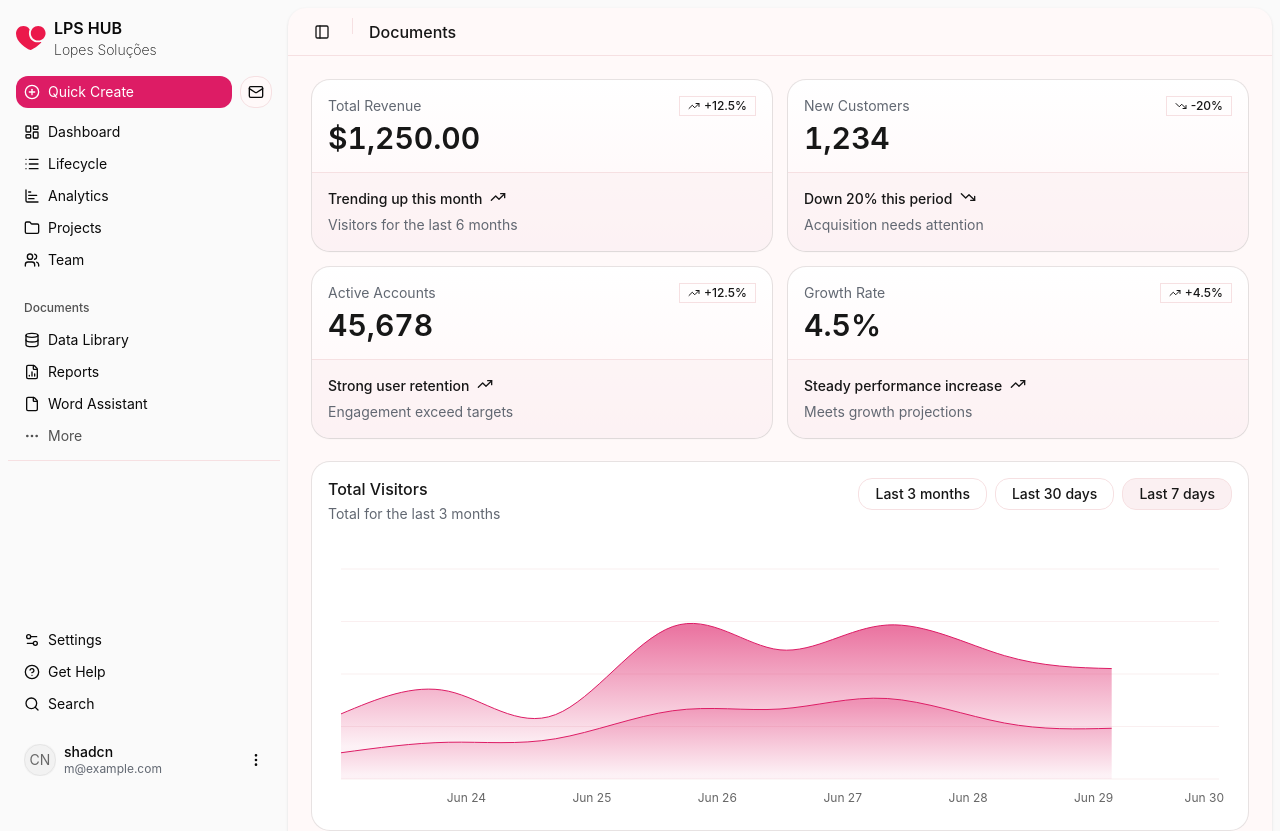
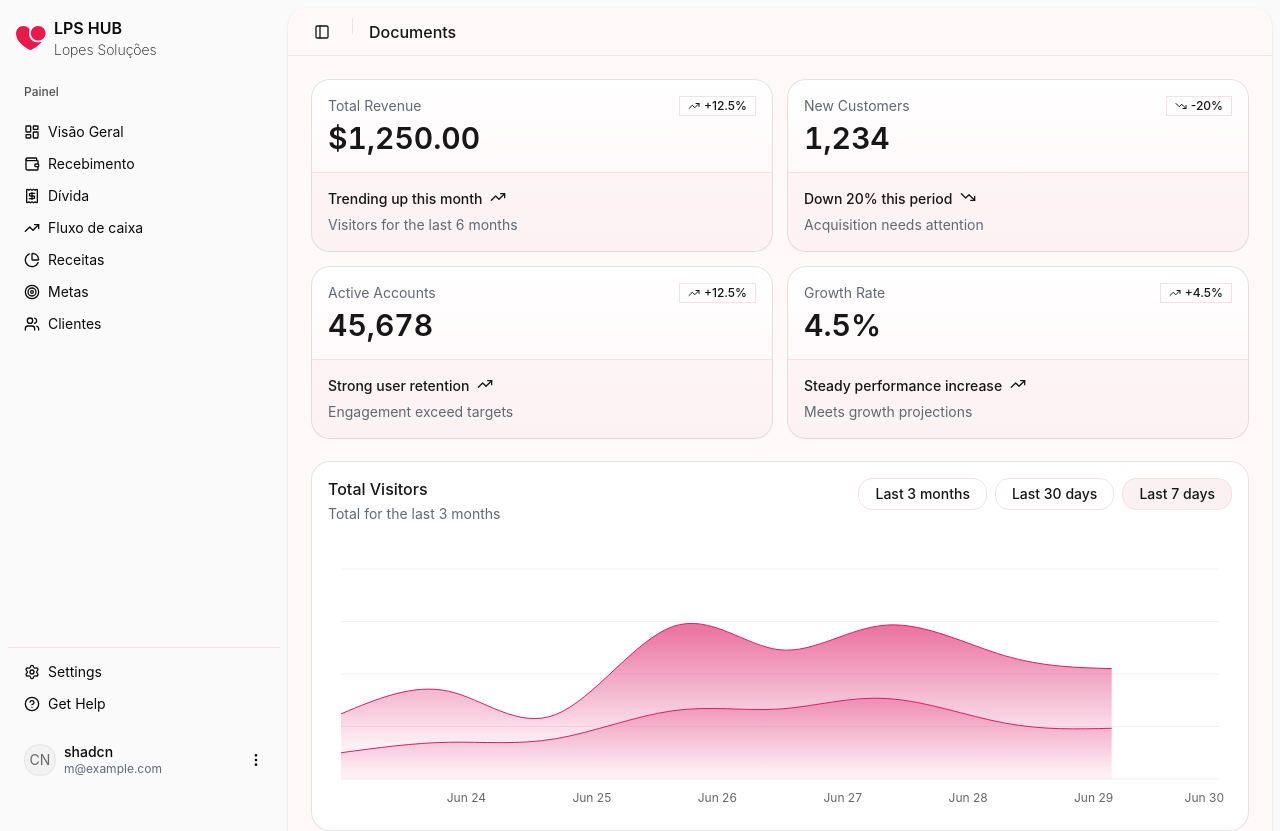
Before and after one commit to yolmat/Lpshub, a Next.js app: page /dashboard in a window 1280 px wide. Shown: the top 831 px of the page. Built offline with nearby package versions, Linux system fonts and the light colour scheme.

Commit message:
Add icons and ajust sidebar

```diff
--- a/components/app-sidebar.jsx
+++ b/components/app-sidebar.jsx
@@ -4,7 +4,6 @@ import * as React from "react";
 
 import IconLopes from "./iconLopes";
 
-import { NavDocuments } from "@/components/nav-documents";
 import { NavMain } from "@/components/nav-main";
 import { NavSecondary } from "@/components/nav-secondary";
 import { NavUser } from "@/components/nav-user";
@@ -13,27 +12,19 @@ import {
   SidebarContent,
   SidebarFooter,
   SidebarHeader,
-  SidebarMenu,
-  SidebarMenuButton,
-  SidebarMenuItem,
 } from "@/components/ui/sidebar";
 import {
   LayoutDashboardIcon,
-  ListIcon,
-  ChartBarIcon,
-  FolderIcon,
+  WalletIcon,
+  ReceiptIcon,
+  TrendingUpIcon,
+  PieChartIcon,
+  TargetIcon,
   UsersIcon,
-  CameraIcon,
-  FileTextIcon,
-  Settings2Icon,
-  CircleHelpIcon,
-  SearchIcon,
-  DatabaseIcon,
-  FileChartColumnIcon,
-  FileIcon,
-  CommandIcon,
+  SettingsIcon,
+  HelpCircleIcon,
 } from "lucide-react";
-import Image from "next/image";
+
 import { Separator } from "./ui/separator";
 
 const data = {
@@ -44,111 +35,51 @@ const data = {
   },
   navMain: [
     {
-      title: "Dashboard",
+      title: "Visão Geral",
       url: "#",
       icon: <LayoutDashboardIcon />,
     },
     {
-      title: "Lifecycle",
+      title: "Recebimento",
       url: "#",
-      icon: <ListIcon />,
+      icon: <WalletIcon />,
     },
     {
-      title: "Analytics",
+      title: "Dívida",
       url: "#",
-      icon: <ChartBarIcon />,
+      icon: <ReceiptIcon />,
     },
     {
-      title: "Projects",
+      title: "Fluxo de caixa",
       url: "#",
-      icon: <FolderIcon />,
+      icon: <TrendingUpIcon />,
     },
     {
-      title: "Team",
+      title: "Receitas",
+      url: "#",
+      icon: <PieChartIcon />,
+    },
+    {
+      title: "Metas",
+      url: "#",
+      icon: <TargetIcon />,
+    },
+    {
+      title: "Clientes",
       url: "#",
       icon: <UsersIcon />,
-    },
-  ],
-  navClouds: [
-    {
-      title: "Capture",
-      icon: <CameraIcon />,
-      isActive: true,
-      url: "#",
-      items: [
-        {
-          title: "Active Proposals",
-          url: "#",
-        },
-        {
-          title: "Archived",
-          url: "#",
-        },
-      ],
-    },
-    {
-      title: "Proposal",
-      icon: <FileTextIcon />,
-      url: "#",
-      items: [
-        {
-          title: "Active Proposals",
-          url: "#",
-        },
-        {
-          title: "Archived",
-          url: "#",
-        },
-      ],
-    },
-    {
-      title: "Prompts",
-      icon: <FileTextIcon />,
-      url: "#",
-      items: [
-        {
-          title: "Active Proposals",
-          url: "#",
-        },
-        {
-          title: "Archived",
-          url: "#",
-        },
-      ],
     },
   ],
   navSecondary: [
     {
       title: "Settings",
       url: "#",
-      icon: <Settings2Icon />,
+      icon: <SettingsIcon />,
     },
     {
       title: "Get Help",
       url: "#",
-      icon: <CircleHelpIcon />,
-    },
-    {
-      title: "Search",
-      url: "#",
-      icon: <SearchIcon />,
-    },
-  ],
-  documents: [
-    {
-      name: "Data Library",
-      url: "#",
-      icon: <DatabaseIcon />,
-    },
-    {
-      name: "Reports",
-      url: "#",
-      icon: <FileChartColumnIcon />,
-    },
-    {
-      name: "Word Assistant",
-      url: "#",
-      icon: <FileIcon />,
+      icon: <HelpCircleIcon />,
     },
   ],
 };
@@ -165,9 +96,8 @@ export function AppSidebar({ ...props }) {
       </SidebarHeader>
       <SidebarContent>
         <NavMain items={data.navMain} />
-        <NavDocuments items={data.documents} />
-        <Separator />
-        <NavSecondary items={data.navSecondary} className="mt-auto" />
+        <Separator className="mt-auto" />
+        <NavSecondary items={data.navSecondary} />
       </SidebarContent>
       <SidebarFooter>
         <NavUser user={data.user} />
--- a/components/nav-main.jsx
+++ b/components/nav-main.jsx
@@ -1,38 +1,20 @@
-"use client"
+"use client";
 
-import { Button } from "@/components/ui/button"
 import {
   SidebarGroup,
   SidebarGroupContent,
+  SidebarGroupLabel,
   SidebarMenu,
   SidebarMenuButton,
   SidebarMenuItem,
-} from "@/components/ui/sidebar"
-import { CirclePlusIcon, MailIcon } from "lucide-react"
+} from "@/components/ui/sidebar";
 
-export function NavMain({
-  items
-}) {
+export function NavMain({ items }) {
   return (
     <SidebarGroup>
       <SidebarGroupContent className="flex flex-col gap-2">
-        <SidebarMenu>
-          <SidebarMenuItem className="flex items-center gap-2">
-            <SidebarMenuButton
-              tooltip="Quick Create"
-              className="min-w-8 bg-primary text-primary-foreground duration-200 ease-linear hover:bg-primary/90 hover:text-primary-foreground active:bg-primary/90 active:text-primary-foreground">
-              <CirclePlusIcon />
-              <span>Quick Create</span>
-            </SidebarMenuButton>
-            <Button
-              size="icon"
-              className="size-8 group-data-[collapsible=icon]:opacity-0"
-              variant="outline">
-              <MailIcon />
-              <span className="sr-only">Inbox</span>
-            </Button>
-          </SidebarMenuItem>
-        </SidebarMenu>
+        <SidebarGroupLabel className="font-medium">Painel</SidebarGroupLabel>
+
         <SidebarMenu>
           {items.map((item) => (
             <SidebarMenuItem key={item.title}>
```
